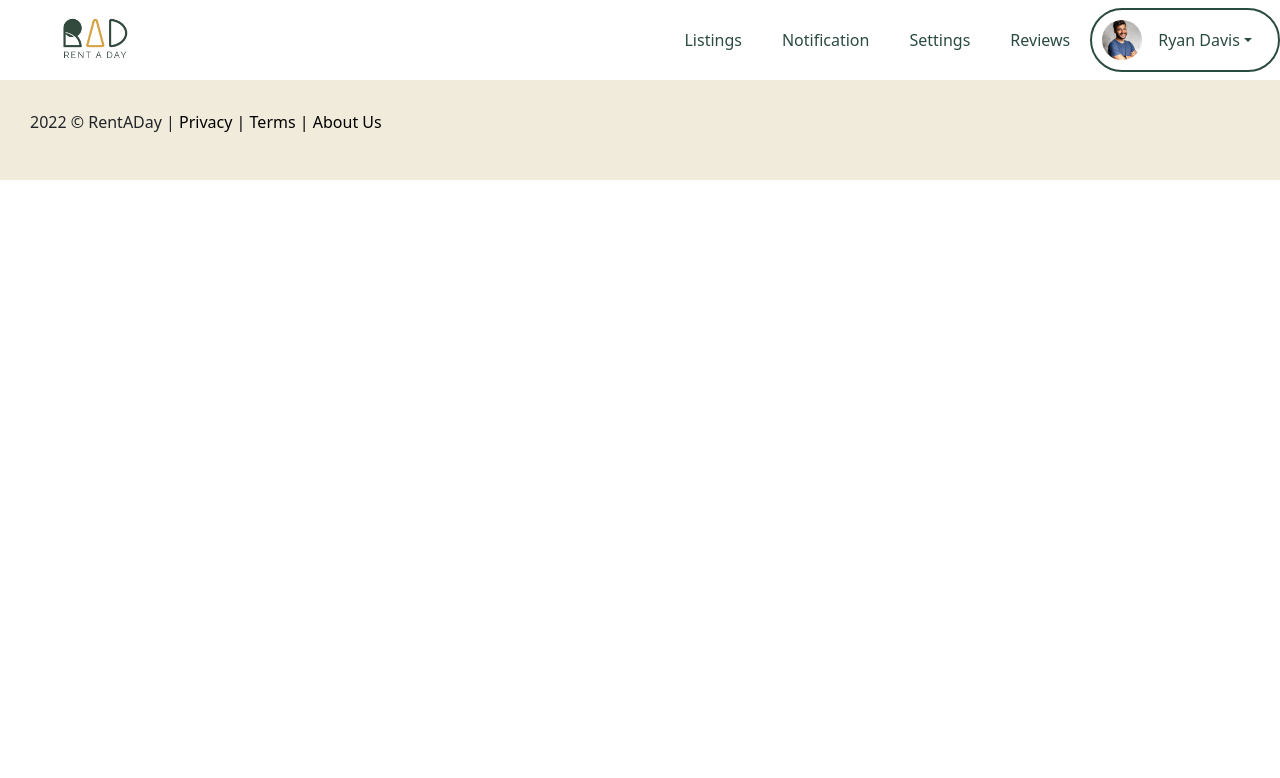
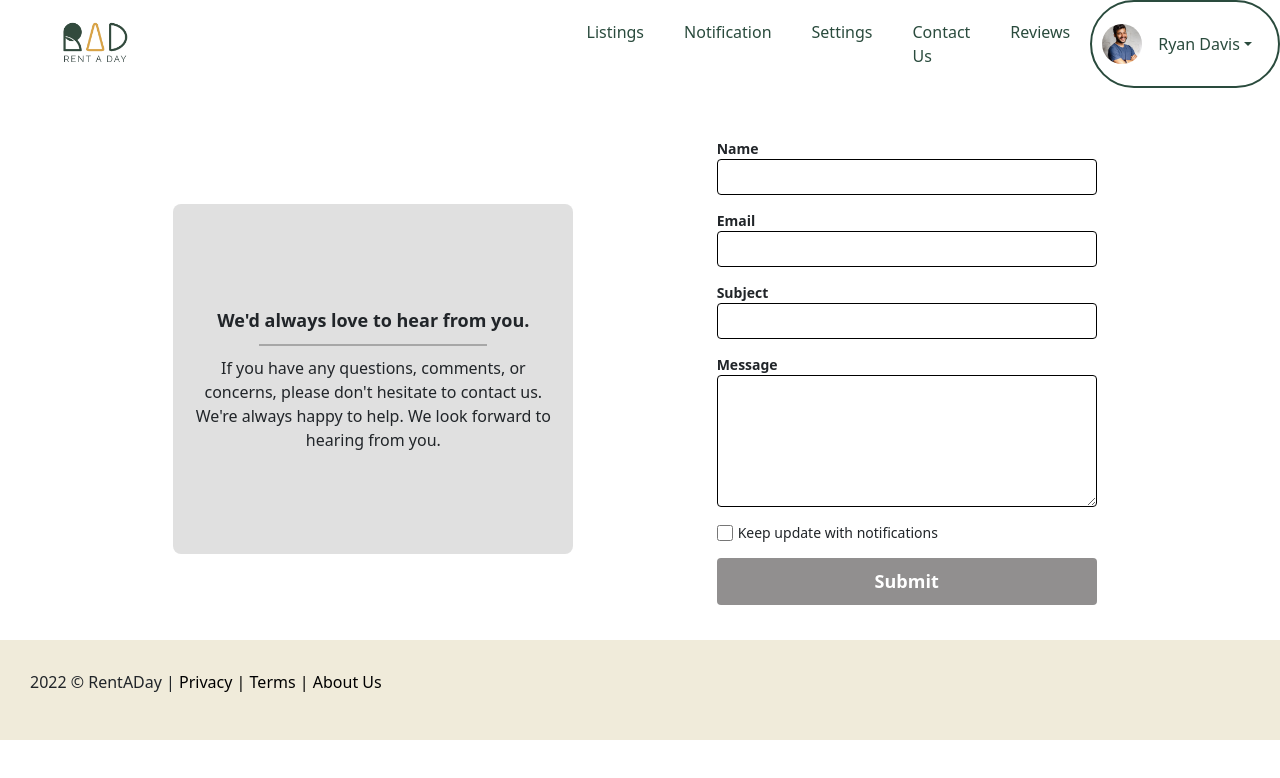
Before and after one commit to harsimran612/RentADay, a React (Create React App) app: page /contact-us in a window 1280 px wide. Shown: the top 778 px of the page. Built offline with nearby package versions, Linux system fonts and the light colour scheme.

Commit message:
added setting and contact-us pages

```diff
--- a/src/App.js
+++ b/src/App.js
@@ -20,6 +20,8 @@ import RecommendedPlaceLists from './pages/recommended-place/RcmdPlaceLists';
 import DetailedRecommendedPlace from './pages/recommended-place/DetailedRcmdPlace';
 import NewlyListedPlaceLists from './pages/newly-listed-place/NewlyListedPlaceLists';
 import DetailedNewlyListedPlace from './pages/newly-listed-place/DetailedNewlyListedPlace';
+import Setting from './pages/settings/setting';
+import ContactUs from './pages/contact-us/contact';
 
 function App() {
   return (
@@ -48,6 +50,9 @@ function App() {
 
               <Route path="/newly-listed-place" element={<NewlyListedPlaceLists />} />
               <Route path="/newly-listed-place/:placeId" element={<DetailedNewlyListedPlace />} />
+
+              <Route path="/settings" element={<Setting />} />
+              <Route path="/contact-us" element={<ContactUs />} />
         </Routes>
         <Footer />
 
--- /dev/null
+++ b/src/components/Accordion/accordion.css
@@ -0,0 +1,66 @@
+.accordion {
+  width: 100%;
+  margin: 0;
+  padding: 0;
+  border-radius: 5px;
+  border: 1px solid #ccc;
+  overflow: hidden;
+  margin-bottom: 10px;
+}
+
+.accordion__header {
+  display: flex;
+  align-items: center;
+  justify-content: space-between;
+  padding: 10px;
+  cursor: pointer;
+  user-select: none;
+}
+
+.accordion__header__title {
+  font-size: 18px;
+  font-weight: bold;
+}
+
+.accordion__header__icon {
+  font-size: 18px;
+  font-weight: bold;
+  margin-right: 10px;
+}
+
+hr {
+  margin: 0;
+  padding: 0;
+  border: 1px solid #ccc;
+}
+
+.accordion__content {
+  padding: 10px;
+  display: flex;
+  justify-content: space-between;
+  align-items: center;
+}
+
+.accordion__content--text {
+  margin-right: 5px;
+  /* text-align: justify; */
+}
+
+.accordion__content--action {
+  margin-left: 5px;
+  text-decoration: underline;
+}
+
+.accordion__content--action input {
+  width: 20px;
+  height: 20px;
+}
+
+@media screen and (min-width: 700px) {
+  .accordion__header__icon {
+    display: none;
+  }
+  .accordion__header {
+    cursor: default;
+  }
+}
--- /dev/null
+++ b/src/components/Accordion/accordion.jsx
@@ -0,0 +1,50 @@
+import React from "react";
+import "./accordion.css";
+
+function Accordion({ children, title, ...props }) {
+  const [isOpen, setIsOpen] = React.useState(false);
+  const [innerWidth, setInnerWidth] = React.useState(window.innerWidth);
+
+  const handleClick = () => {
+    if (innerWidth < 700) {
+      setIsOpen(!isOpen);
+    }
+  };
+
+  React.useEffect(() => {
+    if (innerWidth >= 700) {
+      setIsOpen(true);
+    } else {
+      setIsOpen(false);
+    }
+  }, [innerWidth]);
+
+  React.useEffect(() => {
+    window.addEventListener("resize", () => {
+      setInnerWidth(window.innerWidth);
+    });
+  }, []);
+
+  return (
+    <div className="accordion">
+      <div className="accordion__header" onClick={handleClick}>
+        <div className="accordion__header__title">
+          <span>{title}</span>
+        </div>
+        <span className="accordion__header__icon">
+          {isOpen ? (
+            <i className="fas fa-angle-up"></i>
+          ) : (
+            <i className="fas fa-angle-down"></i>
+          )}
+        </span>
+      </div>
+
+      {isOpen && <hr />}
+
+      {isOpen && <div className="accordion__content accShow">{children}</div>}
+    </div>
+  );
+}
+
+export default Accordion;
--- a/src/components/Header.js
+++ b/src/components/Header.js
@@ -23,7 +23,11 @@ function Header(){
                 </div>
 
                 <div className="Home_Setting_Nav">
-                    <a href="./home" >Settings</a>
+                    <a href="/settings" >Settings</a>
+                </div>
+
+                <div className="Home_Setting_Nav">
+                    <a href="/contact-us" >Contact Us</a>
                 </div>
 
                 <div className="Home_Search_Nav">
--- a/src/components/desktop-nav/DesktopNav.css
+++ b/src/components/desktop-nav/DesktopNav.css
@@ -3,6 +3,8 @@
   align-items: center;
   font-size: 20px;
   width: 100%;
+  padding: 10px;
+  display: none;
 }
 .desktop__nav .heading {
   font-weight: bold;
@@ -17,8 +19,8 @@
 .desktop__nav--page {
   margin-left: 10px;
 }
-@media screen and (max-width: 700px) {
+@media screen and (min-width: 700px) {
   .desktop__nav {
-    display: none;
+    display: block;
   }
 }
--- a/src/components/desktop-nav/DesktopNav.jsx
+++ b/src/components/desktop-nav/DesktopNav.jsx
@@ -12,13 +12,13 @@ export default function DesktopNav({
   return (
     <div className="desktop__nav">
       <Link to={page1Link} className="heading">
-        <sapn>{page1}</sapn>
+        <span>{page1}</span>
       </Link>
       <i className="fas fa-angle-right"></i>
       {page2 && (
         <>
           <Link to={page2Link}>
-            <sapn>{page2}</sapn>
+            <span>{page2}</span>
           </Link>
           <i className="fas fa-angle-right"></i>
         </>
--- /dev/null
+++ b/src/pages/contact-us/contact.css
@@ -0,0 +1,117 @@
+.contactUs__container {
+  margin: 0px auto;
+  max-width: 500px;
+  width: 100%;
+}
+
+.contactUs__desc {
+  display: flex;
+  flex-direction: column;
+  align-items: center;
+  padding: 10px;
+  border-radius: 8px;
+  text-align: center;
+}
+
+.contactUs__logo {
+  height: 80px;
+  margin-bottom: 30px;
+}
+
+.contactUs__desc--heading {
+  font-size: 18px;
+  font-weight: bold;
+  margin: 0px auto;
+}
+
+.contactUs__desc hr {
+  width: 60%;
+  border: 1px solid #000;
+  margin: 10px;
+}
+
+.contactUs__form {
+  display: flex;
+  flex-direction: column;
+  align-items: flex-start;
+  justify-content: flex-start;
+  padding: 10px;
+  border-radius: 8px;
+  padding: 10px;
+}
+
+.contactUs__form label {
+  font-size: 14px;
+  font-weight: bold;
+}
+
+.contactUs__form input {
+  width: 100%;
+  padding: 5px;
+  border-radius: 4px;
+  border: 1px solid #000;
+  font-size: 16px;
+  margin-bottom: 15px;
+  color: black;
+}
+
+.contactUs__form textarea {
+  width: 100%;
+  padding: 5px;
+  border-radius: 4px;
+  border: 1px solid #000;
+  font-size: 16px;
+  margin-bottom: 15px;
+}
+
+.contactUs__form--checkbox {
+  display: flex;
+  align-items: center;
+  margin-bottom: 15px;
+  width: 100%;
+}
+.contactUs__form--checkbox input {
+  width: 16px;
+  height: 16px;
+  margin-bottom: 0;
+  margin-right: 5px;
+}
+.contactUs__form--checkbox span {
+  font-size: 14px;
+}
+
+.contactUs__form button {
+  width: 100%;
+  padding: 10px;
+  border-radius: 4px;
+  border: none;
+  font-size: 18px;
+  font-weight: bold;
+  margin-bottom: 15px;
+  color: #fff;
+  background-color: rgb(145, 143, 143);
+}
+
+@media screen and (min-width: 700px) {
+  .contactUs__container {
+    max-width: 1200px;
+    display: flex;
+    flex-direction: row;
+    justify-content: space-evenly;
+    align-items: center;
+    margin-top: 30px;
+  }
+  .contactUs__desc {
+    max-width: 400px;
+    background-color: rgba(170, 170, 170, 0.37);
+    justify-content: center;
+    height: 350px;
+  }
+  .contactUs__logo {
+    display: none;
+  }
+  .contactUs__box {
+    max-width: 400px;
+    width: 100%;
+  }
+}
--- /dev/null
+++ b/src/pages/contact-us/contact.js
@@ -0,0 +1,54 @@
+import React from 'react'
+import MobileNav from '../../components/mobile-nav/MobileNav'
+import './contact.css'
+import Logo from "../../images/contact-page-logo.png"
+
+function ContactUs() {
+    return (
+        <div className="container--xl">
+            <MobileNav page="Contact Us" />
+
+            <div className="contactUs__container">
+                <div className="contactUs__desc">
+                    <div className="contactUs__logo">
+                        <img src={Logo} alt="logo" width="100%" height="100%" />
+                    </div>
+                    <span className='contactUs__desc--heading'>
+                        We'd always love to hear from you.
+                    </span>
+                    <hr />
+                    <span className='contactUs__desc--text'>
+                        If you have any questions, comments, or concerns, please don't hesitate to contact us. We're always happy to help. We look forward to hearing from you.
+                    </span>
+                </div>
+                <div className="contactUs__box">
+                    <form className='contactUs__form'>
+                        <label className="contactUs__form--label">
+                            Name
+                        </label>
+                        <input className="contactUs__form--input" type="text" />
+                        <label className="contactUs__form--label">
+                            Email
+                        </label>
+                        <input className="contactUs__form--input" type="email" />
+                        <label className="contactUs__form--label">
+                            Subject
+                        </label>
+                        <input className="contactUs__form--input" type="text" />
+                        <label className="contactUs__form--label">
+                            Message
+                        </label>
+                        <textarea className="contactUs__form--textarea" type="text" rows='5' />
+                        <span className='contactUs__form--checkbox'>
+                            <input type='checkbox' />
+                            <span>Keep update with notifications</span>
+                        </span>
+                        <button className="contactUs__form--button">Submit</button>
+                    </form>
+                </div>
+            </div>
+        </div>
+    )
+}
+
+export default ContactUs
--- /dev/null
+++ b/src/pages/settings/setting.css
@@ -0,0 +1,11 @@
+.settings__container {
+  display: flex;
+  flex-direction: column;
+  margin: 0px auto;
+  max-width: 850px;
+  width: 100%;
+}
+
+.setting__content {
+  margin-top: 20px;
+}
--- /dev/null
+++ b/src/pages/settings/setting.js
@@ -0,0 +1,51 @@
+import React from 'react'
+import Accordion from '../../components/Accordion/accordion';
+import DesktopNav from '../../components/desktop-nav/DesktopNav';
+import MobileNav from "../../components/mobile-nav/MobileNav";
+import "./setting.css";
+
+function Setting() {
+    return (
+        <div className="container--xl">
+            <MobileNav page="Setting" />
+
+            <div className="settings__container">
+                <DesktopNav page1="Setting" page1Link="/settings" title="Privacy" />
+
+                <div className="setting__content">
+                    <Accordion title="Privacy">
+                        <YourPrivacy />
+                    </Accordion>
+
+                    <Accordion title="Share your activity on social media">
+                        <ShareYourActivity />
+                    </Accordion>
+                </div>
+            </div>
+        </div>
+    )
+}
+
+export default Setting
+
+const YourPrivacy = () => {
+    return (
+        <>
+            <div className='accordion__content--text'>Minima nemo quas repudiandae non molestiae porro aut dolores rerum. Nostrum ipsam quos id illum molestiae esse repudiandae. Optio fugiat reiciendis minima eveniet et placeat et consequuntur. Numquam quibusdam dolorem. Iusto doloribus nobis laudantium aspernatur. Expedita et vel.</div>
+            <div className='accordion__content--action'>
+                <span>Edit</span>
+            </div>
+        </>
+    )
+}
+
+const ShareYourActivity = () => {
+    return (
+        <>
+            <div className='accordion__content--text'>Minima nemo quas repudiandae non molestiae porro aut dolores rerum. Nostrum ipsam quos id illum molestiae esse repudiandae. Optio fugiat reiciendis minima eveniet et placeat et consequuntur. Numquam quibusdam dolorem. Iusto doloribus nobis laudantium aspernatur. Expedita et vel.</div>
+            <div className='accordion__content--action'>
+                <input type='checkbox' />
+            </div>
+        </>
+    )
+}
```
Also changed, not shown: src/components/mobile-nav/MobileNav.jsx (+11 -4 lines), src/images/contact-page-logo.png (added).
